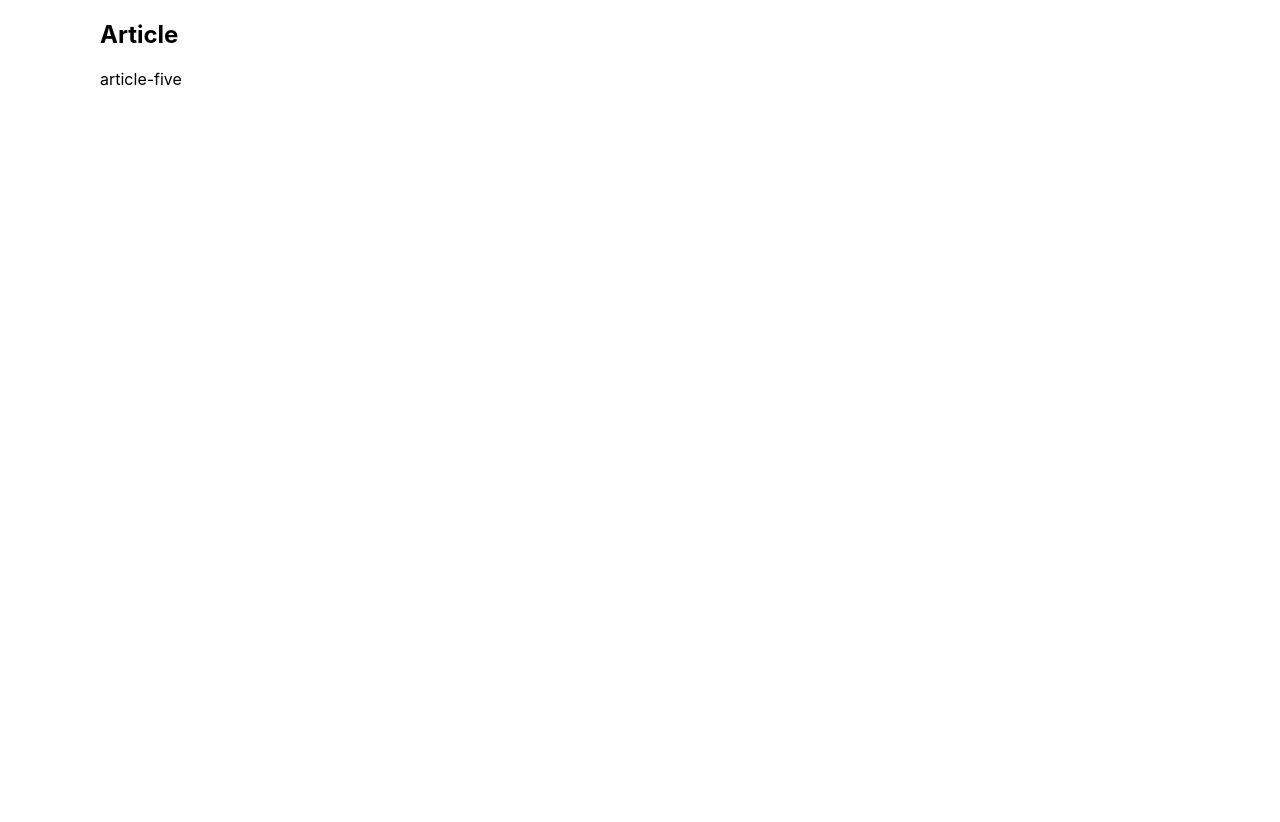
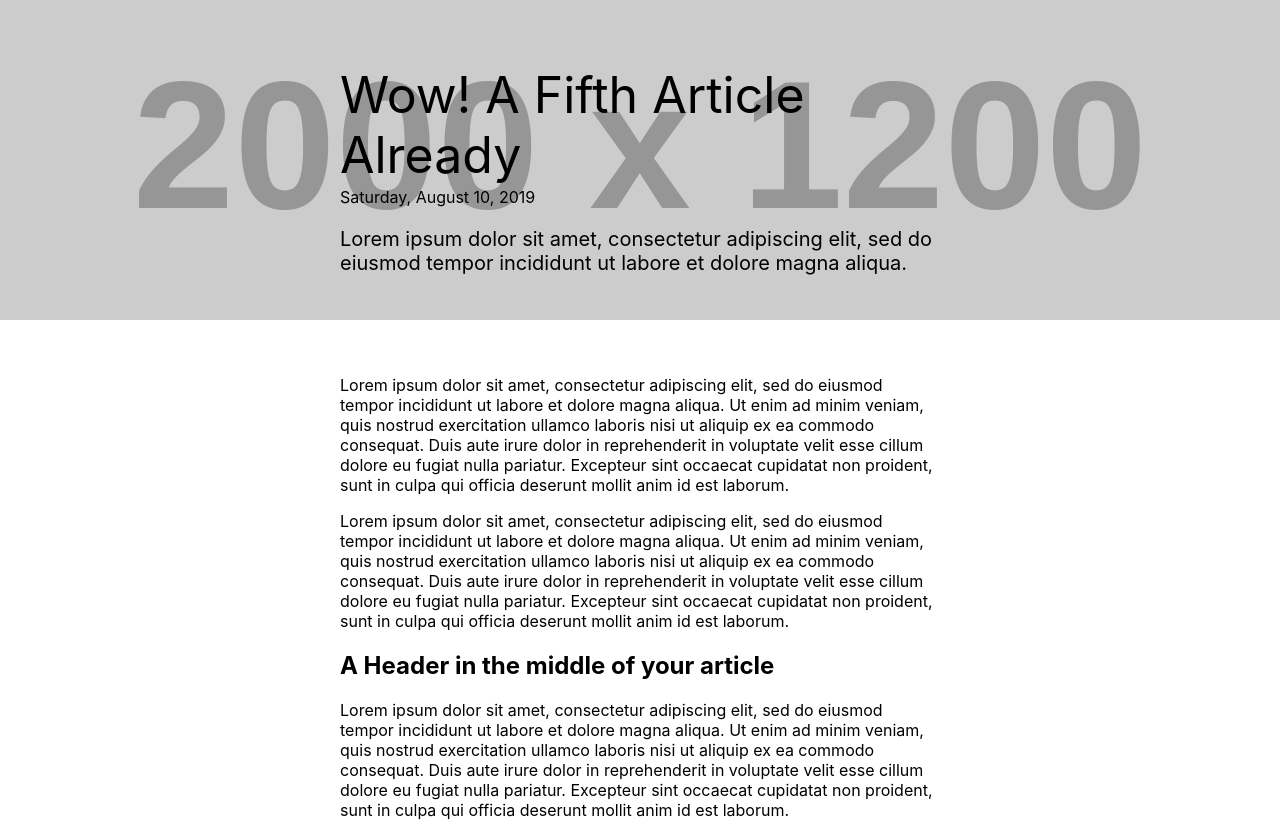
Before and after one commit to zhumingcheng697/dynamic-web-exercise-one, a React (Create React App) app: page /article/article-five in a window 1280 px wide. Shown: the top 822 px of the page. Before the commit the page ends 800 px from the top, so only its background shows below. Built offline with nearby package versions, Linux system fonts and the light colour scheme; the HTML template or start-up script is replaced by a standard one.

Commit message:
Article page update and design changes

```diff
--- a/src/App.css
+++ b/src/App.css
@@ -1,29 +1,79 @@
-.App {
+.ArticleListing {
   margin: 0 auto;
-  padding: 0;
-  max-width: 1080px;
+  max-width: min(80%, 1080px);
+  padding: 0 10px;
+}
+
+.ArticleListing h1 {
+  font-size: 50px;
+  font-weight: normal;
 }
 
 .ArticleCard {
+  border: solid black 1px;
   display: flex;
   flex-direction: row;
-  padding: 25px 30px;
-  margin: 30px 0;
-  border: solid black 1px;
+  padding: 18px 25px;
+  margin: 40px 0;
+}
+
+.ArticleCard a {
+  font-weight: bold;
+}
+
+.ArticleCard h2 {
+  margin-top: 0;
 }
 
 .ArticleCardImage {
   flex-basis: 30%;
   padding-right: 30px;
-  align-self: center;
 }
 
 .ArticleCardImage img {
+  height: auto;
   width: 100%;
-  /* height: 100%;
-  object-fit: cover; */
 }
 
 .ArticleCardText {
   flex-basis: 70%;
 }
+
+.ArticleCardText p.Date {
+  margin-top: -12px;
+  margin-bottom: 18px;
+  padding-left: 4px;
+}
+
+.ArticleHeader p.Date {
+  margin-top: 2px;
+}
+
+.ArticleHeaderWrapper {
+  background-color: #cccccc;
+  background-position: center;
+  background-size: cover;
+  margin-bottom: 55px;
+  padding-top: 65px;
+  padding-bottom: 25px;
+}
+
+.ArticleHeader {
+  margin: 0 auto;
+  max-width: 600px;
+}
+
+.ArticleHeader h1 {
+  font-size: 50px;
+  font-weight: normal;
+  margin: 0;
+}
+
+p.Blurb {
+  font-size: 20px;
+}
+
+.ArticleBody {
+  margin: 0 auto;
+  max-width: 600px;
+}
--- a/src/components/ArticleCard.js
+++ b/src/components/ArticleCard.js
@@ -1,22 +1,26 @@
 import React from "react";
 import { Link } from "react-router-dom";
+import { customDateString } from "./dateValues";
 
 function ArticleCard({ articleData }) {
+  const articleDate = new Date(articleData.publishedDate);
+
   return (
     <div className="ArticleCard">
       <div className="ArticleCardImage">
         <img src={articleData.image.url} alt={articleData.image.alt} />
       </div>
-      <div className="ArticleText">
+      <div className="ArticleCardText">
         <h2>{articleData.title}</h2>
-        <p>
-          {new Date(articleData.publishedDate).toLocaleString(undefined, {
+        {/* <p>
+          {articleDate.toLocaleString(undefined, {
             weekday: "long",
             year: "numeric",
             month: "long",
             day: "numeric",
           })}
-        </p>
+        </p> */}
+        <p className="Date">{customDateString(articleDate)}</p>
         <p>{articleData.blurb}</p>
         <Link to={`/article/${articleData.id}`}>Read More</Link>
       </div>
--- /dev/null
+++ b/src/components/dateValues.js
@@ -0,0 +1,33 @@
+const weekdays = [
+  "Sunday",
+  "Monday",
+  "Tuesday",
+  "Wednesday",
+  "Thursday",
+  "Friday",
+  "Saturday",
+];
+
+const months = [
+  "January",
+  "February",
+  "March",
+  "April",
+  "May",
+  "June",
+  "July",
+  "August",
+  "September",
+  "October",
+  "November",
+  "December",
+];
+
+export function customDateString(date) {
+  const weekdayStr = weekdays[date.getDay()];
+  const monthStr = months[date.getMonth()];
+  const day = date.getDate();
+  const year = date.getFullYear();
+
+  return `${weekdayStr}, ${monthStr} ${day}, ${year}`;
+}
--- a/src/containers/Article.js
+++ b/src/containers/Article.js
@@ -1,14 +1,43 @@
 import React from "react";
-
 import { useParams } from "react-router-dom";
 
+import Data from "../components/data";
+import { customDateString } from "../components/dateValues";
+
 function Article() {
-  let { id } = useParams();
-  console.log(id);
+  const { id } = useParams();
+  const articleData = Data.find((el) => el.id === id);
+
+  if (!articleData) return null;
+
   return (
-    <section>
-      <h1>Article</h1>
-      <p>{id}</p>
+    <section className="Article">
+      <header
+        className="ArticleHeaderWrapper"
+        style={{ backgroundImage: `url("${articleData.image.url}")` }}
+      >
+        <div className="ArticleHeader">
+          <h1>{articleData.title}</h1>
+          <p className="Date">
+            {customDateString(new Date(articleData.publishedDate))}
+          </p>
+          <p className="Blurb">{articleData.blurb}</p>
+        </div>
+      </header>
+      <article className="ArticleBody">
+        {articleData.articleText.map((el, i) => {
+          switch (el.type) {
+            case "p":
+              return <p key={i}>{el.data}</p>;
+            case "h2":
+              return <h2 key={i}>{el.data}</h2>;
+            case "h3":
+              return <h3 key={i}>{el.data}</h3>;
+            default:
+              return null;
+          }
+        })}
+      </article>
     </section>
   );
 }
--- a/src/containers/ArticleListing.js
+++ b/src/containers/ArticleListing.js
@@ -5,14 +5,14 @@ import Data from "../components/data";
 
 function ArticleListing() {
   return (
-    <section>
+    <main className="ArticleListing">
       <header>
         <h1>Articles</h1>
       </header>
       {Data.map((article, i) => {
         return <ArticleCard key={i} articleData={article} />;
       })}
-    </section>
+    </main>
   );
 }
 
```
